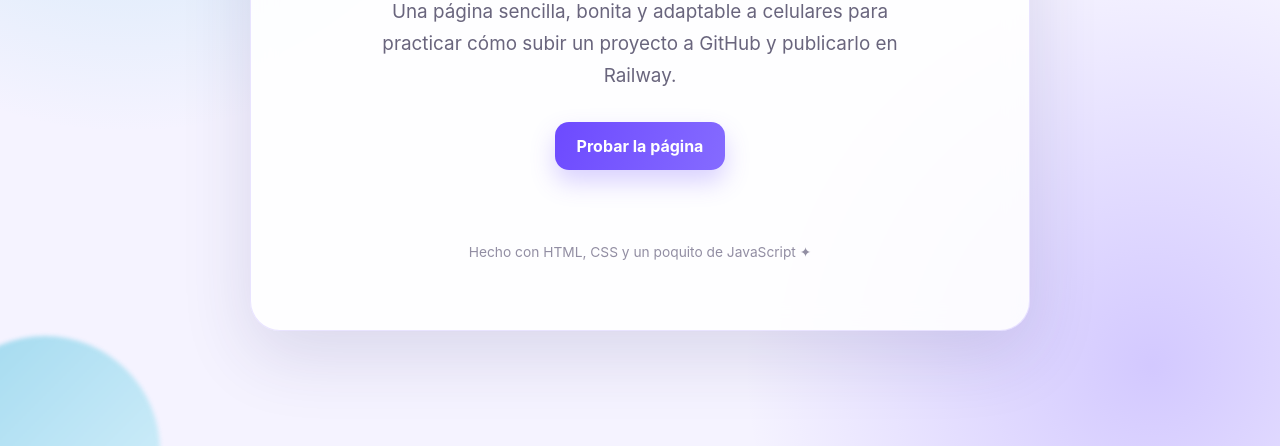
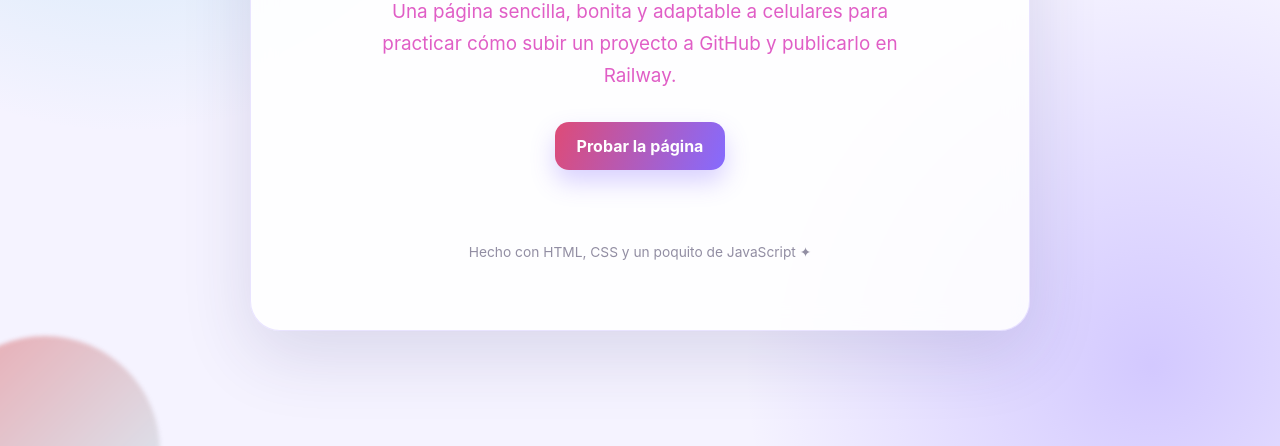
Before and after one commit to pamcha67/pann, a plain HTML site: page index (1).html in a window 1280 px wide. Shown: the part 354-800 px from the top of the page. Drawn offline with Linux system fonts and the light colour scheme.

Commit message:
Update color variables in index (1).html

```diff
--- a/index (1).html
+++ b/index (1).html
@@ -10,10 +10,10 @@
     :root {
       --fondo: #f5f3ff;
       --tarjeta: rgba(255, 255, 255, 0.88);
-      --texto: #24213a;
-      --suave: #69657d;
-      --morado: #6d4aff;
-      --celeste: #37b9da;
+      --texto: #D173D9;
+      --suave: #E05EC6;
+      --morado: #DE4B77;
+      --celeste: #DE4B4B;
       --borde: rgba(109, 74, 255, 0.14);
     }
 
```
